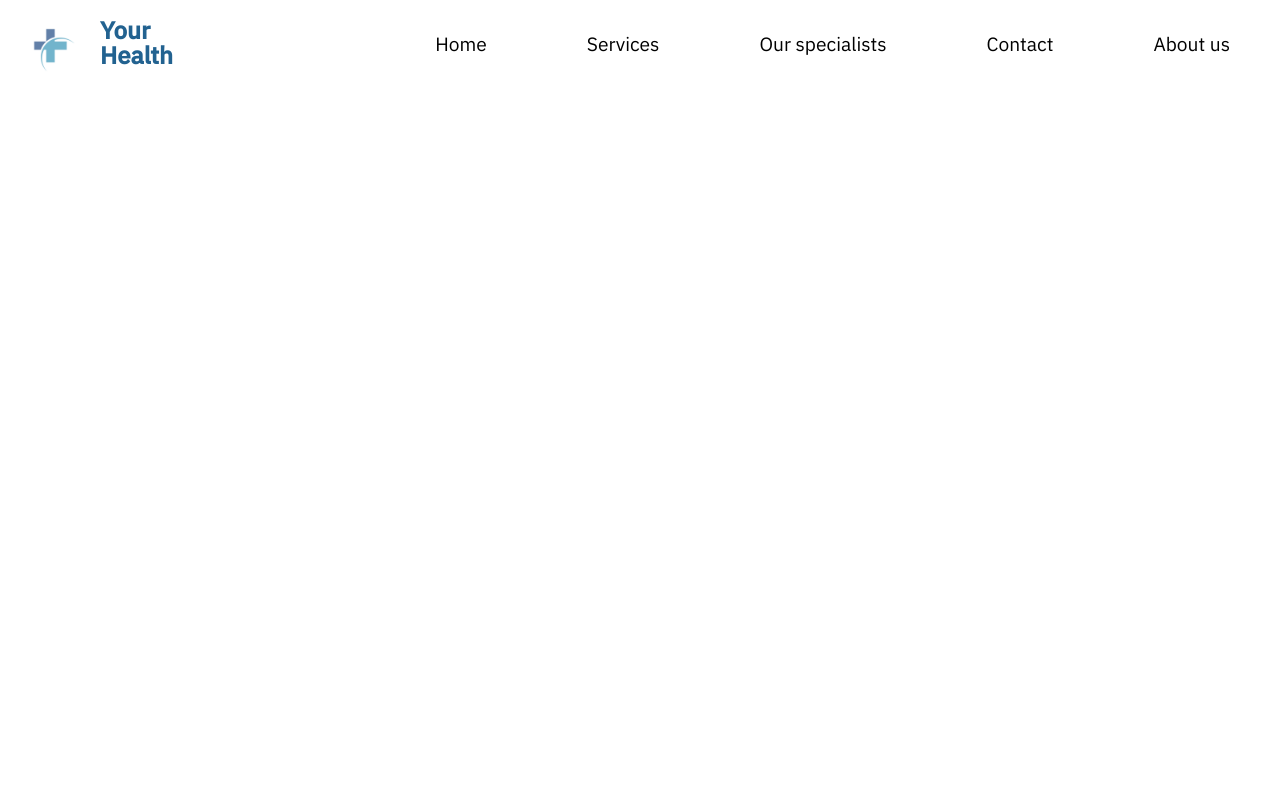
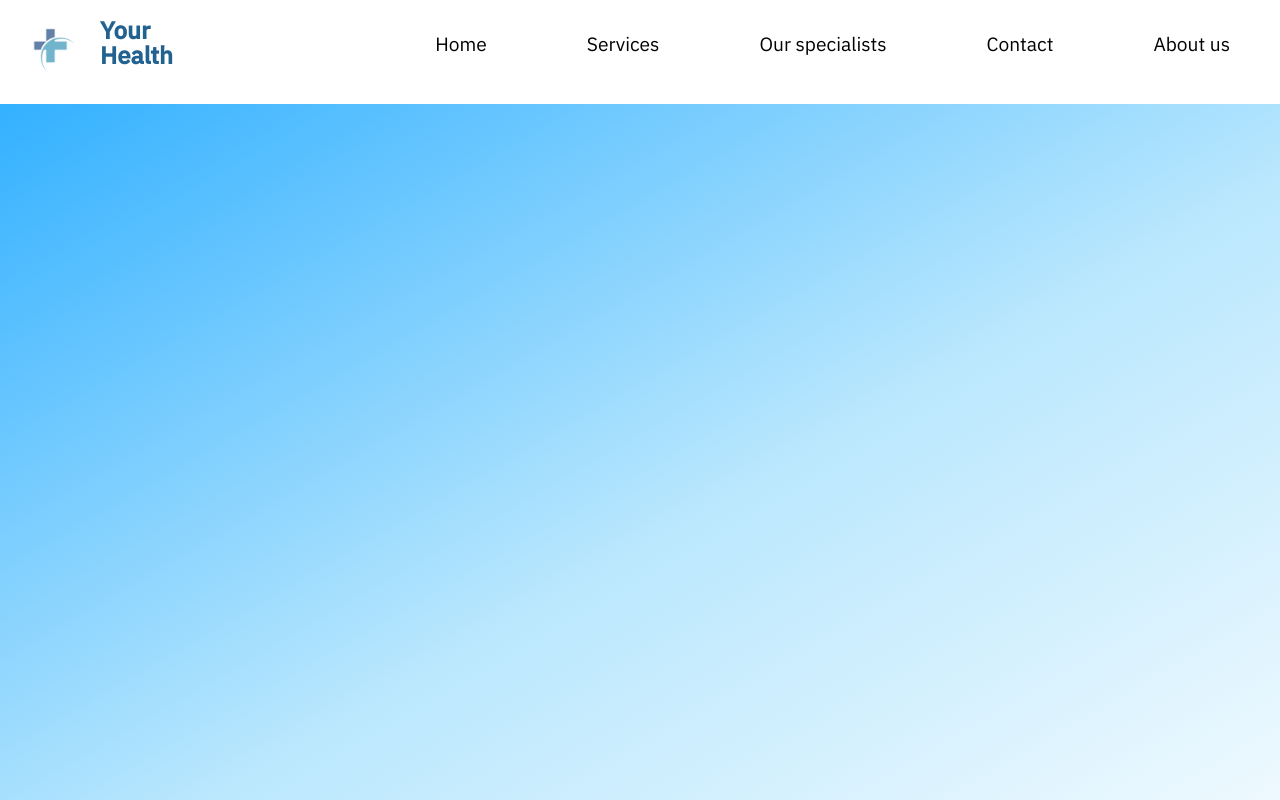
Before and after one commit to RainyTrain/Polyclinic, a React (Create React App) app: page / in a window 1280 px wide. Shown: the top 800 px of the page. Built offline with nearby package versions, Linux system fonts and the light colour scheme.

Commit message:
Added homepage and footer

```diff
--- a/src/App.js
+++ b/src/App.js
@@ -1,9 +1,13 @@
 import Header from "./Components/Header/header";
+import Home from "./Components/Homepage/home";
+import Footer from "./Components/Footer/footer";
 
 function App() {
   return (
     <div className="App">
       <Header />
+      <Home />
+      <Footer />
     </div>
   );
 }
--- /dev/null
+++ b/src/Components/Footer/footer.js
@@ -0,0 +1,11 @@
+import React from "react"
+import "../Footer/footer.scss"
+function Footer() {
+    return (
+        <footer className="footer">
+
+        </footer>
+    )
+}
+
+export default Footer
--- /dev/null
+++ b/src/Components/Footer/footer.scss
@@ -0,0 +1,4 @@
+.footer {
+    background-color: rgb(41, 40, 40);
+    height: 200px;
+}
--- /dev/null
+++ b/src/Components/Homepage/home.js
@@ -0,0 +1,12 @@
+import React from "react"
+import "../Homepage/home.scss"
+
+function Home() {
+    return (
+        <div className="home">
+
+        </div>
+    )
+}
+
+export default Home
--- /dev/null
+++ b/src/Components/Homepage/home.scss
@@ -0,0 +1,5 @@
+.home {
+    background-image: linear-gradient(150deg, rgba(0, 157, 255, 1) 0%, rgba(170, 226, 253, 1) 50%, rgba(255, 255, 255, 1) 100%);
+    height: 900px;
+    opacity: 0.8;
+}
```
Also changed, not shown: src/Components/Homepage/1.jpg (added).
